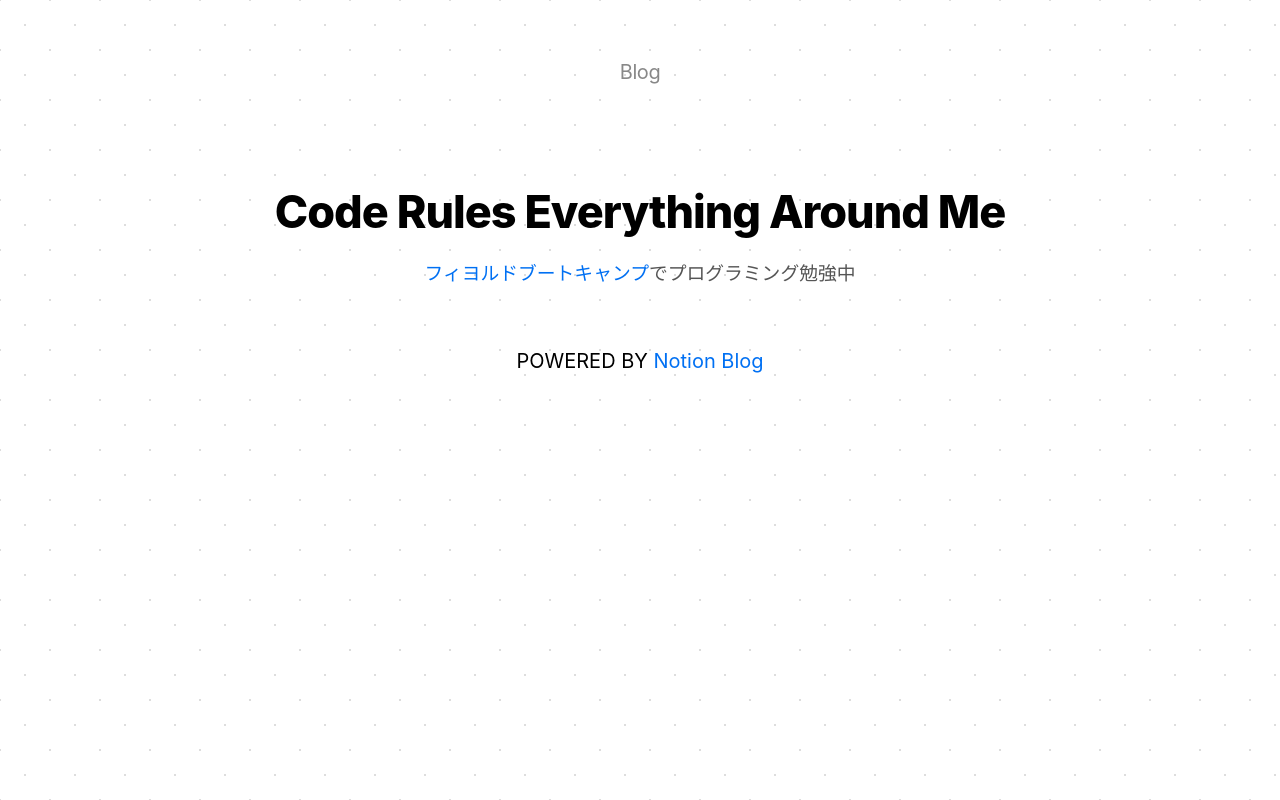
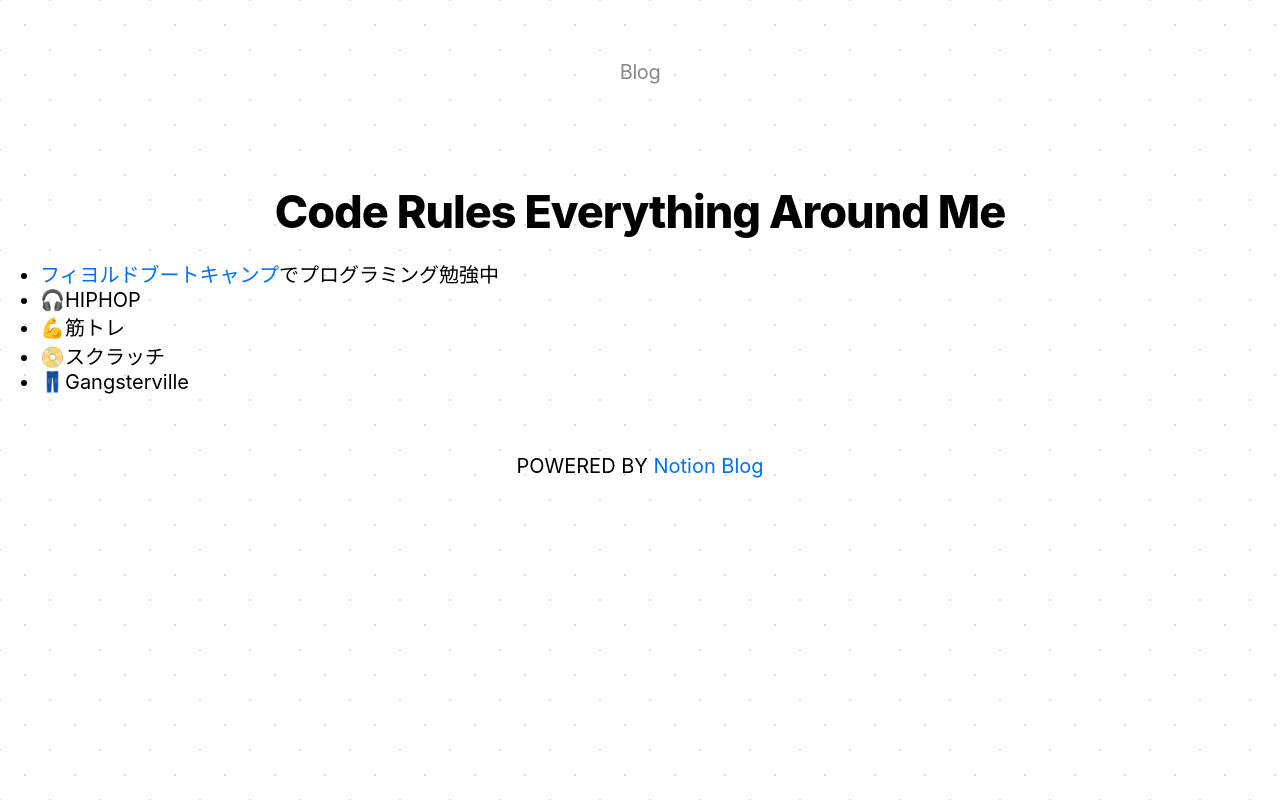
Before and after one commit to obregonia1/notion-blog, a Next.js app: page / in a window 1280 px wide. Built offline with nearby package versions, Linux system fonts and the light colour scheme.

Commit message:
indexを変更

```diff
--- a/src/pages/index.tsx
+++ b/src/pages/index.tsx
@@ -10,10 +10,16 @@ export default function Index() {
       <div className={sharedStyles.layout}>
         <h1>Code Rules Everything Around Me</h1>
 
-        <p className={sharedStyles.layout}>
-          <a href="https://bootcamp.fjord.jp/">フィヨルドブートキャンプ</a>
-          でプログラミング勉強中
-        </p>
+        <ul className={sharedStyles.layout}>
+          <li>
+            <a href="https://bootcamp.fjord.jp/">フィヨルドブートキャンプ</a>
+            でプログラミング勉強中
+          </li>
+          <li>🎧HIPHOP</li>
+          <li>💪筋トレ</li>
+          <li>📀スクラッチ</li>
+          <li>👖Gangsterville</li>
+        </ul>
       </div>
     </>
   )
```
